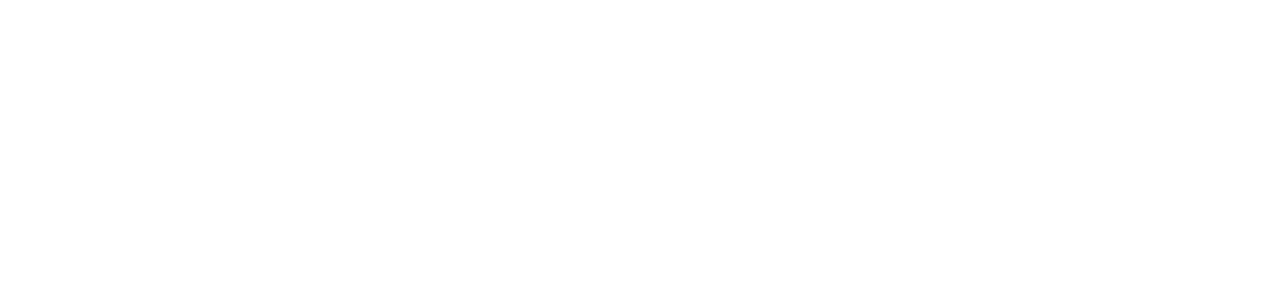
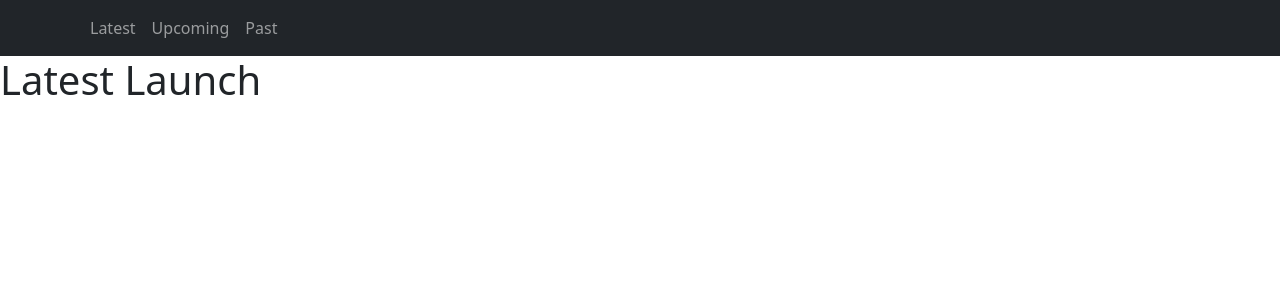
Before and after one commit to ni30gupta/spacex, a React (Create React App) app: page / in a window 1280 px wide. Shown: the top 300 px of the page. Built offline with nearby package versions, Linux system fonts and the light colour scheme.

Commit message:
navbar set

```diff
--- a/src/App.js
+++ b/src/App.js
@@ -1,15 +1,27 @@
 import React from "react";
-import Latest from "./Upcoming";
+import Upcoming from "./Upcoming";
 import Past from "./Past";
-import Upcoming from "./Latest";
-import { BrowserRouter as Router, Switch, Route, Link } from "react-router-dom";
+import Latest from "./Latest";
+import {
+  BrowserRouter as Router,
+  Switch,
+  Route,
+  Link,
+  NavLink,
+} from "react-router-dom";
+import { Container, Nav } from "react-bootstrap";
+import Header from "./Header";
 
 function App() {
   return (
     <Router>
       <div>
+        <Header />
         <Switch>
           <Route path="/latest">
+            <Latest />
+          </Route>
+          <Route path="/" exact>
             <Latest />
           </Route>
           <Route path="/upcoming">
@@ -21,6 +33,7 @@ function App() {
         </Switch>
       </div>
     </Router>
+    // <Header />
   );
 }
 
--- /dev/null
+++ b/src/Header.js
@@ -0,0 +1,20 @@
+import React from "react";
+import { Container, Nav, Navbar } from "react-bootstrap";
+
+function Header() {
+  return (
+    <div>
+      <Navbar bg="dark" variant="dark">
+        <Container>
+          <Nav className="me-auto">
+            <Nav.Link href="/latest">Latest</Nav.Link>
+            <Nav.Link href="/upcoming">Upcoming</Nav.Link>
+            <Nav.Link href="/past">Past</Nav.Link>
+          </Nav>
+        </Container>
+      </Navbar>
+    </div>
+  );
+}
+
+export default Header;
--- a/src/Latest.js
+++ b/src/Latest.js
@@ -1,7 +1,11 @@
 import React from "react";
 
 function Latest() {
-  return <div>Latest</div>;
+  return (
+    <div>
+      <h1>Latest Launch</h1>
+    </div>
+  );
 }
 
 export default Latest;
```
